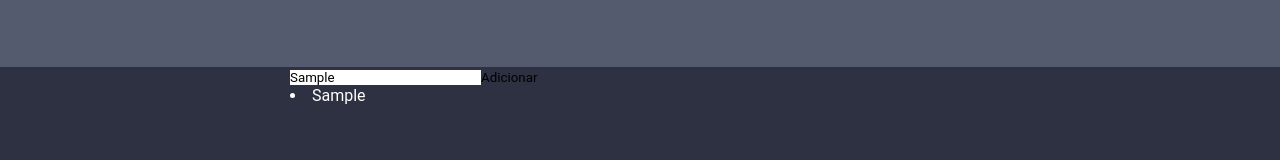
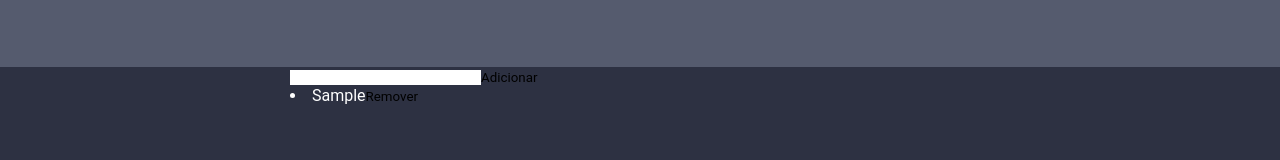
Before and after one commit to Bruno-SF-dev/todo-with-tests, a React (Vite) app: page / in a window 1280 px wide. Both pictures are taken after typing "Sample" into the empty fields and a click on the button "Adicionar". Shown: the part 133-293 px from the top of the page. Built offline with nearby package versions, Linux system fonts and the light colour scheme.

Commit message:
add test case - remove item

```diff
--- a/src/components/TodoList/index.jsx
+++ b/src/components/TodoList/index.jsx
@@ -1,5 +1,7 @@
 import { useState } from "react";
 import * as Styled from "./styles";
+
+const idGenerator = () => Math.floor(Math.random() * (20000 - 10000) + 10000);
 
 const TodoList = () => {
   const [newItemValue, setNewItemValue] = useState("");
@@ -10,7 +12,20 @@ const TodoList = () => {
   };
 
   const addNewItem = () => {
-    setListItems([...listItems, newItemValue]);
+    setListItems([
+      ...listItems,
+      {
+        id: idGenerator(),
+        value: newItemValue,
+      },
+    ]);
+
+    //clear input
+    setNewItemValue("");
+  };
+
+  const removeItem = (itemId) => {
+    setListItems(listItems.filter((item) => item.id !== itemId));
   };
 
   return (
@@ -22,9 +37,15 @@ const TodoList = () => {
         onChange={handleChange}
       />
       <button onClick={addNewItem}>Adicionar</button>
-      {listItems.map((item, index) => (
-        <li key={index} role="todo-item">
-          {item}
+      {listItems.map((item) => (
+        <li key={item.id} role="todo-item">
+          {item.value}
+          <button
+            onClick={() => removeItem(item.id)}
+            data-testid="remove-todo-item"
+          >
+            Remover
+          </button>
         </li>
       ))}
     </Styled.Container>
```
Also changed, not shown: 1 other file (tests, documents, lock files or other folders).
